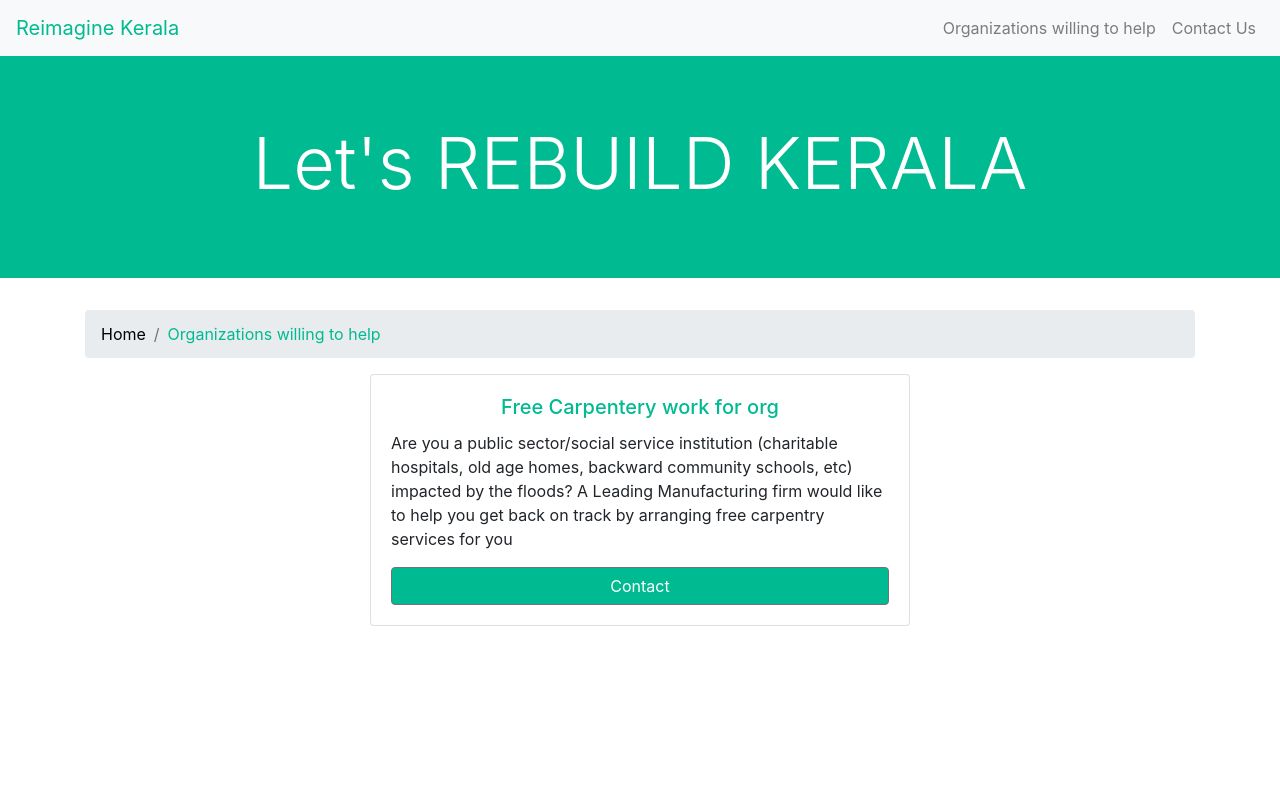
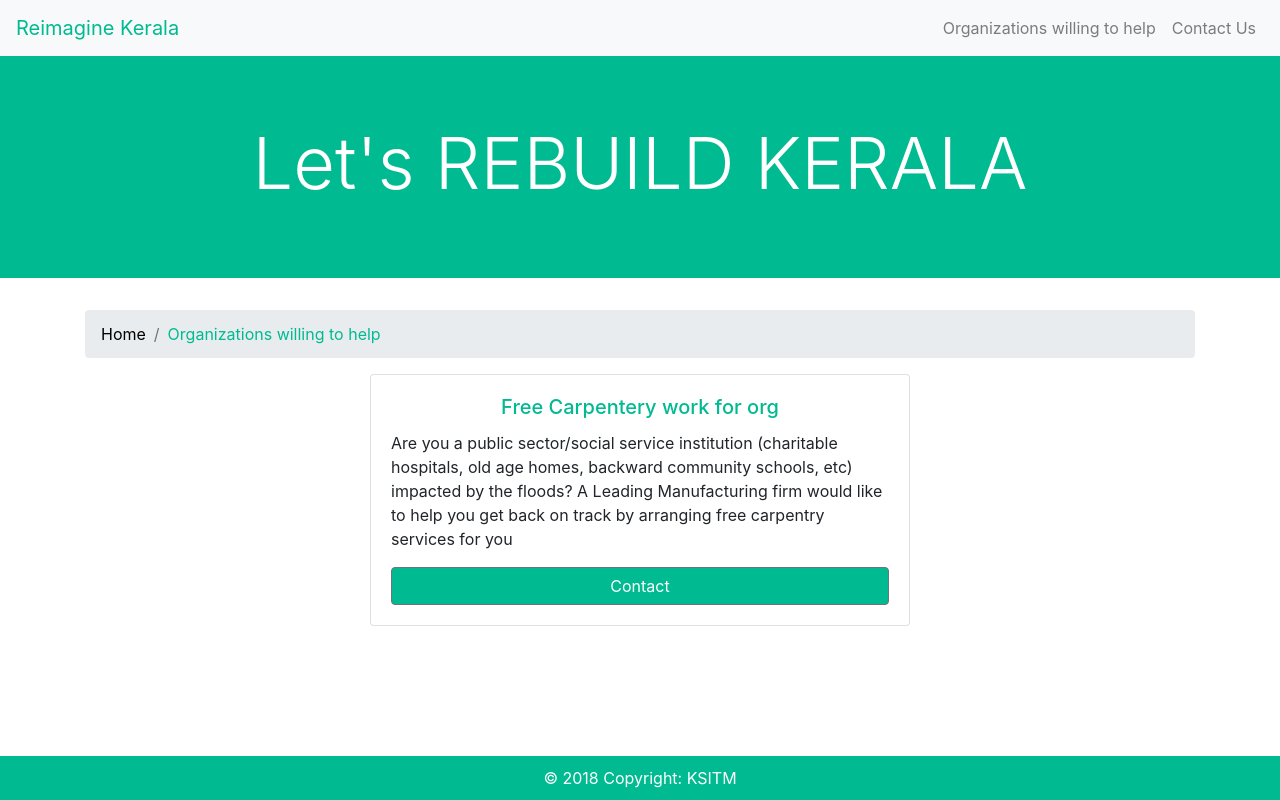
Before and after one commit to afterflood/help.afterflood.in, a React (Create React App) app: page / in a window 1280 px wide. Built offline with nearby package versions, Linux system fonts and the light colour scheme.

Commit message:
Added footer

```diff
--- a/src/App.js
+++ b/src/App.js
@@ -1,6 +1,7 @@
 import React, { Component } from 'react';
 import VolunteerListing from './components/VolunteerListing';
 import NavigationBar from './components/NavigationBar';
+import Footer from './components/Footer';
 import { Jumbotron, Container } from 'reactstrap';
 import './App.css';
 
@@ -20,7 +21,7 @@ class App extends Component {
         </Container>
       </Jumbotron>
        <VolunteerListing></VolunteerListing>
-
+      <Footer/>
       </div>
     );
   }
--- /dev/null
+++ b/src/components/Footer.js
@@ -0,0 +1,17 @@
+import React from 'react';
+// import { Container, Row, Col } from 'reactstrap';
+import './css/Footer.css';
+
+
+class Footer extends React.Component {
+  render() {
+    return (
+     <div className="footer">
+      <p className="footertext">© 2018 Copyright: KSITM</p>
+      </div>
+    );
+  }
+}
+
+
+export default Footer;
--- /dev/null
+++ b/src/components/css/Footer.css
@@ -0,0 +1,14 @@
+.footer {
+    position: fixed;
+    left: 0;
+    bottom: 0;
+    width: 100%;
+    background-color:#00BA91;
+    color: white;
+    text-align: center;
+ }
+
+ .footertext
+{
+    margin:10px;
+}
```
